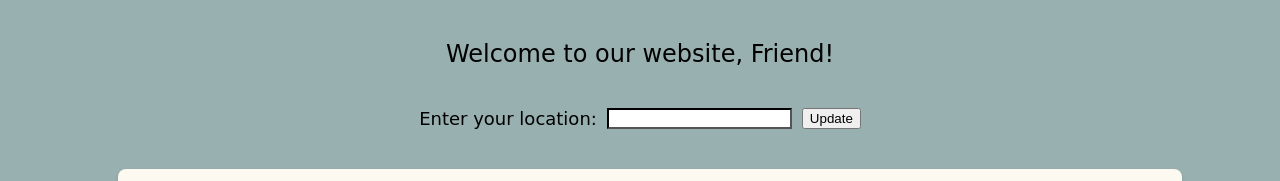
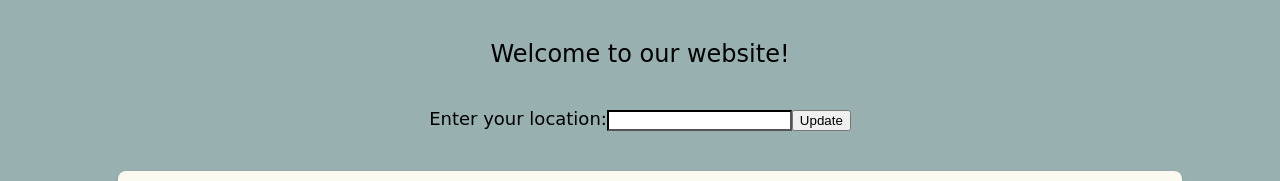
Before and after one commit to gollylawrence/school-demo, a React (Create React App) app: page / in a window 1280 px wide. Shown: the top 181 px of the page. Built offline with nearby package versions, Linux system fonts and the light colour scheme.

Commit message:
Update search functionality

```diff
--- a/src/pages/AnimalSanctuary/AnimalGlossary.ts
+++ b/src/pages/AnimalSanctuary/AnimalGlossary.ts
@@ -3,15 +3,7 @@ import catImage from "./images/cat.jpeg";
 import rabbitImage from "./images/rabbit.jpeg";
 import georgeAndBertieImage from "./images/george_and_bertie.jpeg"
 
-type PhotoObject = {
-    src: string,
-    alt: string,
-    animalKey: string,
-    location: string
-  }
-
-
-export default [{
+export const AnimalGlossary = [{
     src: dogImage,
     alt: 'Dog',
     animalKey: 'dog',
--- a/src/pages/AnimalSanctuary/index.tsx
+++ b/src/pages/AnimalSanctuary/index.tsx
@@ -1,6 +1,6 @@
-import React, { useState } from "react";
+import React from "react";
 import "./styles.css"
-import AnimalGlossary from "./AnimalGlossary";
+import { AnimalGlossary } from "./AnimalGlossary";
 
 type Props = {
   location: string,
@@ -8,20 +8,30 @@ type Props = {
   setSelectedAnimal: (selectedAnimal?: string) => void
 }
 
+type PhotoObject = {
+  src: string,
+  alt: string,
+  animalKey: string,
+  location: string
+}
+
+
 export const AnimalSanctuary = ({ location, selectedAnimal, setSelectedAnimal }: Props) => {
 
   // Function to handle selecting an animal
   const handleAnimalSelect = (animal: string) => {
-    setSelectedAnimal(animal);
+    const valueToBe = selectedAnimal ? '' : animal
+    setSelectedAnimal(valueToBe);
   }
 
-
-  const activeAnimals = (location || selectedAnimal) ? AnimalGlossary.filter(photo => photo.location === location) : AnimalGlossary
+  const selectedAnimalCard = selectedAnimal ? AnimalGlossary.find(animal => animal.animalKey === selectedAnimal) : undefined
+  const activeLocationAnimals = location ? AnimalGlossary.filter(photo => photo.location === location) : AnimalGlossary
+  const activeAnimals: PhotoObject[] = selectedAnimalCard ? [selectedAnimalCard] : activeLocationAnimals
 
   return (
     <div className="animal-sanctuary" >
       <div className="container">
-        <div className="top-item">
+        {activeAnimals &&  <div className="top-item">
           <div className="inner-component">
             <div className="animal-grid">
               {activeAnimals.map(({src, alt, animalKey}, index) => (
@@ -36,7 +46,7 @@ export const AnimalSanctuary = ({ location, selectedAnimal, setSelectedAnimal }:
               ))}
             </div>
           </div>
-        </div>
+        </div>}
         <div className="bottom-item">
         {selectedAnimal && (
           <div className="inner-component">
--- a/src/pages/Search/index.tsx
+++ b/src/pages/Search/index.tsx
@@ -1,4 +1,4 @@
-import React, { useState } from "react";
+import React, { ChangeEvent, FormEvent, useState } from "react";
 import "./styles.css"
 
 type Props = {
@@ -8,14 +8,14 @@ type Props = {
 };
 
 export const Homepage = ({location, setLocation, setSelectedAnimal }: Props) => {
-    // State to store the user's name
-    const [title, setTitle] = useState("Friend");
     const [error, setError] = useState<string>();
+    const [inputValue, setInputValue] = useState('')
 
     // Function to handle updating the user's name
-    const handleNameChange = (event: React.ChangeEvent<HTMLInputElement>) => {
+    const handleNameChange = (event: ChangeEvent<HTMLInputElement>) => {
         setSelectedAnimal(undefined)
-        setLocation(event.target.value);
+        setLocation('')
+        setInputValue(event.target.value)
     };
 
     const validate = (name: string) => {
@@ -24,11 +24,12 @@ export const Homepage = ({location, setLocation, setSelectedAnimal }: Props) =>
         else return true;
     };
 
-    const handleNameSubmit = () => {
+    const handleNameSubmit = (event: FormEvent<HTMLFormElement>) => {
+        event.preventDefault();
         const isValid = validate(location);
+        setLocation(inputValue);
 
         if (isValid) {
-            setTitle(location);
             setError('');
         }
 
@@ -39,9 +40,8 @@ export const Homepage = ({location, setLocation, setSelectedAnimal }: Props) =>
 
     return (
         <div>
-            {/* Welcome message with dynamic user's name */}
             <div id="welcome-message">
-                Welcome to our website, {title}!
+                Welcome to our website!
             </div>
             <div style={{ display: "flex",
                 flexWrap: "wrap",
@@ -49,17 +49,19 @@ export const Homepage = ({location, setLocation, setSelectedAnimal }: Props) =>
                 alignItems: "center",
                 gap: "10px"
             }}>
+                <form onSubmit={handleNameSubmit}>
                     <label htmlFor="name-input">Enter your location:</label>
                     <input
                         type="text"
                         id="name-input"
-                    value={location}
+                        value={inputValue}
                         onChange={handleNameChange}
                         style={{
                             borderColor: error ? "red" : "black"
                         }}
                     />
-                <button onClick={handleNameSubmit}>Update</button>
+                    <button>Update</button>
+                </form>
             </div>
             {error && <div>
                 <p style={{color: "red", display: 'flex', alignContent: 'center', justifyContent: 'center'}}>You cant put that!!</p>
```
Lines whose indentation alone changed are shown as unchanged.
